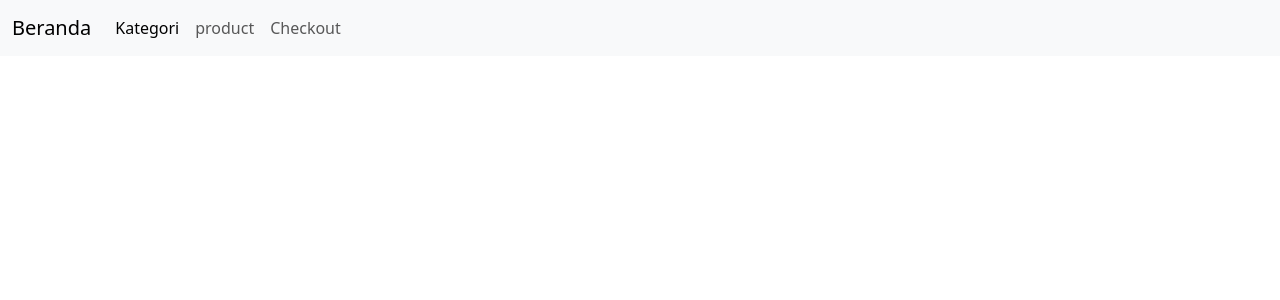
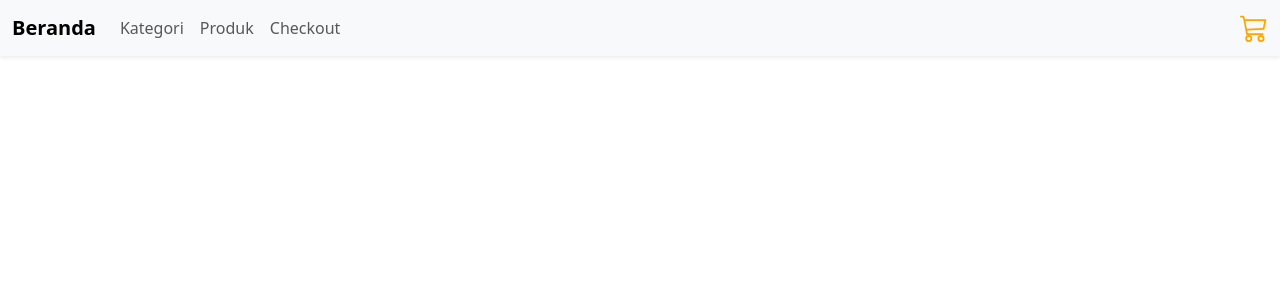
Before and after one commit to rizwaradnan03/tugas-akhir-imk-frontend, a React (Vite) app: page /checkout/1 in a window 1280 px wide. Shown: the top 300 px of the page. Built offline with nearby package versions, Linux system fonts and the light colour scheme.

Commit message:
malem asyik

```diff
--- a/package.json
+++ b/package.json
@@ -37,6 +37,7 @@
     "react-dropzone": "^14.3.5",
     "react-helmet-async": "^2.0.5",
     "react-hot-toast": "^2.5.1",
+    "react-icons": "^5.5.0",
     "react-router-dom": "^7.4.1",
     "socket.io-client": "^4.8.1",
     "tailwind-merge": "^2.6.0",
--- a/src/components/navbar.tsx
+++ b/src/components/navbar.tsx
@@ -1,32 +1,48 @@
-import React from 'react'
+import React, { useState } from 'react'
 import { Link } from 'react-router-dom'
+import { BsCart3 } from 'react-icons/bs'
 
 const Navbar = () => {
+  const [cartCount, setCartCount] = useState(0)
+
   return (
+    <nav className="navbar navbar-expand-lg bg-body-tertiary shadow-sm">
+      <div className="container-fluid">
+        <Link className="navbar-brand fw-bold" to="/">Beranda</Link>
 
-    <div>
+        <button
+          className="navbar-toggler"
+          type="button"
+          data-bs-toggle="collapse"
+          data-bs-target="#navbarNavAltMarkup"
+          aria-controls="navbarNavAltMarkup"
+          aria-expanded="false"
+          aria-label="Toggle navigation"
+        >
+          <span className="navbar-toggler-icon"></span>
+        </button>
 
-        <nav className="navbar navbar-expand-lg bg-body-tertiary">
-  <div className="container-fluid">
-    <Link className="navbar-brand" to="/">Beranda</Link>
-    <button className="navbar-toggler" type="button" data-bs-toggle="collapse" data-bs-target="#navbarNavAltMarkup" aria-controls="navbarNavAltMarkup" aria-expanded="false" aria-label="Toggle navigation">
-      <span className="navbar-toggler-icon"></span>
-    </button>
-    <div className="collapse navbar-collapse" id="navbarNavAltMarkup">
-      <div className="navbar-nav">
-        <Link className="nav-link active" aria-current="page" to="/category">Kategori</Link>
-        {/* <a className="nav-link" href="#">Produk</a> */}
-        <Link className="nav-link" to="/product">product</Link>
-        <Link className="nav-link" to="/Checkout">Checkout</Link>
+        <div className="collapse navbar-collapse" id="navbarNavAltMarkup">
+          <div className="navbar-nav me-auto">
+            <Link className="nav-link" to="/category">Kategori</Link>
+            <Link className="nav-link" to="/product">Produk</Link>
+            <Link className="nav-link" to="/checkout">Checkout</Link>
+          </div>
 
+          {/* Ikon Keranjang */}
+          <div className="d-flex align-items-center">
+            <Link to="/cart" className="text-decoration-none position-relative">
+              <BsCart3 size={28} style={{ color: 'orange' }} />
+              {cartCount > 0 && (
+                <span className="position-absolute top-0 start-100 translate-middle badge rounded-pill bg-danger">
+                  {cartCount}
+                </span>
+              )}
+            </Link>
+          </div>
+        </div>
       </div>
-    </div>
-  </div>
-</nav>
-
-
-
-    </div>
+    </nav>
   )
 }
 
--- a/src/page/Home.tsx
+++ b/src/page/Home.tsx
@@ -2,37 +2,74 @@ import React from 'react'
 
 const Home = () => {
   return (
-
     <div>
+      <div className="position-relative">
+        {/* COURASEL FREEPIK */}
         <div id="carouselExampleControls" className="carousel slide" data-bs-ride="carousel">
           <div className="carousel-inner">
             <div className="carousel-item active">
-            <img src="https://img.freepik.com/free-vector/hand-drawn-person-playing-padel-illustration_23-2149208677.jpg?t=st=1743759340~exp=1743762940~hmac=c65e48305ca6eecf485f393a98127fa4ac3636b416935afd356074873b89a57e&w=1380" className="d-block w-100" alt="..." />
+              <img
+                src="https://img.freepik.com/free-vector/hand-drawn-person-playing-padel-illustration_23-2149208677.jpg?t=st=1743759340~exp=1743762940~hmac=c65e48305ca6eecf485f393a98127fa4ac3636b416935afd356074873b89a57e&w=1380"
+                className="d-block w-100"
+                alt="..."
+              />
             </div>
             <div className="carousel-item">
-            <img src="https://img.freepik.com/free-vector/hand-drawn-person-playing-padel-illustration_23-2149208677.jpg?t=st=1743759340~exp=1743762940~hmac=c65e48305ca6eecf485f393a98127fa4ac3636b416935afd356074873b89a57e&w=1380" className="d-block w-100" alt="..." />
+              <img
+                src="https://img.freepik.com/free-vector/hand-drawn-person-playing-padel-illustration_23-2149208677.jpg?t=st=1743759340~exp=1743762940~hmac=c65e48305ca6eecf485f393a98127fa4ac3636b416935afd356074873b89a57e&w=1380"
+                className="d-block w-100"
+                alt="..."
+              />
             </div>
             <div className="carousel-item">
-            <img src="https://img.freepik.com/free-vector/hand-drawn-person-playing-padel-illustration_23-2149208677.jpg?t=st=1743759340~exp=1743762940~hmac=c65e48305ca6eecf485f393a98127fa4ac3636b416935afd356074873b89a57e&w=1380" className="d-block w-100" alt="..." />
+              <img
+                src="https://img.freepik.com/free-vector/hand-drawn-person-playing-padel-illustration_23-2149208677.jpg?t=st=1743759340~exp=1743762940~hmac=c65e48305ca6eecf485f393a98127fa4ac3636b416935afd356074873b89a57e&w=1380"
+                className="d-block w-100"
+                alt="..."
+              />
             </div>
           </div>
-        <button className="carousel-control-prev" type="button" data-bs-target="#carouselExampleControls" data-bs-slide="prev">
+          <button
+            className="carousel-control-prev"
+            type="button"
+            data-bs-target="#carouselExampleControls"
+            data-bs-slide="prev"
+          >
             <span className="carousel-control-prev-icon" aria-hidden="true"></span>
             <span className="visually-hidden">Previous</span>
           </button>
-        <button className="carousel-control-next" type="button" data-bs-target="#carouselExampleControls" data-bs-slide="next">
+          <button
+            className="carousel-control-next"
+            type="button"
+            data-bs-target="#carouselExampleControls"
+            data-bs-slide="next"
+          >
             <span className="carousel-control-next-icon" aria-hidden="true"></span>
             <span className="visually-hidden">Next</span>
           </button>
         </div>
-      <img src="..." className="object-fit-contain border rounded" alt="..." />
-          <img src="https://img.freepik.com/premium-photo/basketball_172429-282.jpg?uid=R194703580&ga=GA1.1.1203588368.1739245046&semt=ais_hybrid&w=740" width={200} height={150} className="object-fit-cover border rounded" alt="Bola Basket" />
-          <img src="..." className="object-fit-fill border rounded" alt="..." />
-          <img src="..." className="object-fit-scale border rounded" alt="..." />
-          <img src="..." className="object-fit-none border rounded" alt="..."></img>
-          <img src="..." className="object-fit-contain border rounded" alt="..." />
 
+        {/* TEKS DI TENGAH COURASEL */}
+        <div
+          className="position-absolute top-50 start-50 translate-middle text-Dark text-center text-lg-start"
+          style={{ zIndex: 10  }}
+        >
+          <h1 className="bg-dark bg-opacity-50 p-2 rounded fw ">
+            RIZKY SPORTS
+          </h1>
+        </div>
+      </div>
 
+      {/* GAMBAR GAMBARAN */}
+      <div className="mt-4 d-flex gap-2 flex-wrap">
+        <img
+          src="https://img.freepik.com/premium-photo/basketball_172429-282.jpg?uid=R194703580&ga=GA1.1.1203588368.1739245046&semt=ais_hybrid&w=740"
+          width={200}
+          height={150}
+          className="object-fit-cover border rounded"
+          alt="Bola Basket"
+        />
+      </div>
     </div>
   )
 }
```
Also changed, not shown: src/components/home.css (added, +26 -0 lines). Lines whose indentation alone changed are shown as unchanged.
